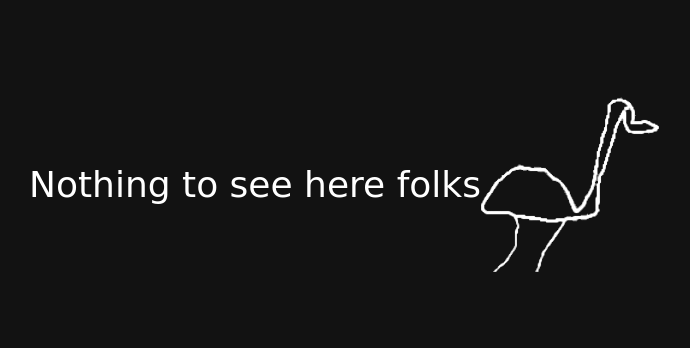
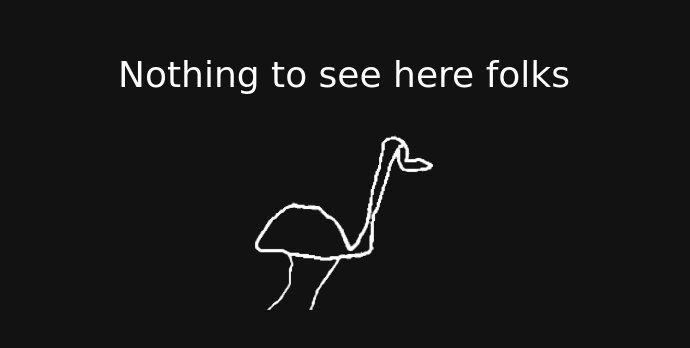
Before and after one commit to bs-umbrella/BSUmbrella, a plain HTML site: page deploy/index.html in a window 1280 px wide. Shown: the part 216-564 px from the top of the page, without its empty margins (296-986 px from the left). Drawn offline with Linux system fonts and the light colour scheme.

Commit message:
Flamingo 3

```diff
--- a/deploy/index.html
+++ b/deploy/index.html
@@ -6,23 +6,30 @@
 <title>Nothing to See Here</title>
 <style>
   body {
-    background-color: #121212; /* Dark background color */
+    background-color: #121212;
     margin: 0;
     height: 100vh;
     display: flex;
+    flex-direction: column;
     justify-content: center;
     align-items: center;
-    font-family: 'Segoe Script', cursive; /* Fancy font */
+    font-family: 'Segoe Script', cursive;
   }
   .message {
-    color: #ffffff; /* White text color */
+    color: #ffffff;
     font-size: 36px;
     text-align: center;
+    margin-bottom: 20px;
+  }
+  .image-container {
+    margin-top: 20px;
   }
 </style>
 </head>
 <body>
-<div class="message">Nothing to see here folks</div><br />
-<img src="flamingo.png" />
+<div class="message">Nothing to see here folks</div>
+<div class="image-container">
+  <img src="flamingo.png" />
+</div>
 </body>
 </html>
```
